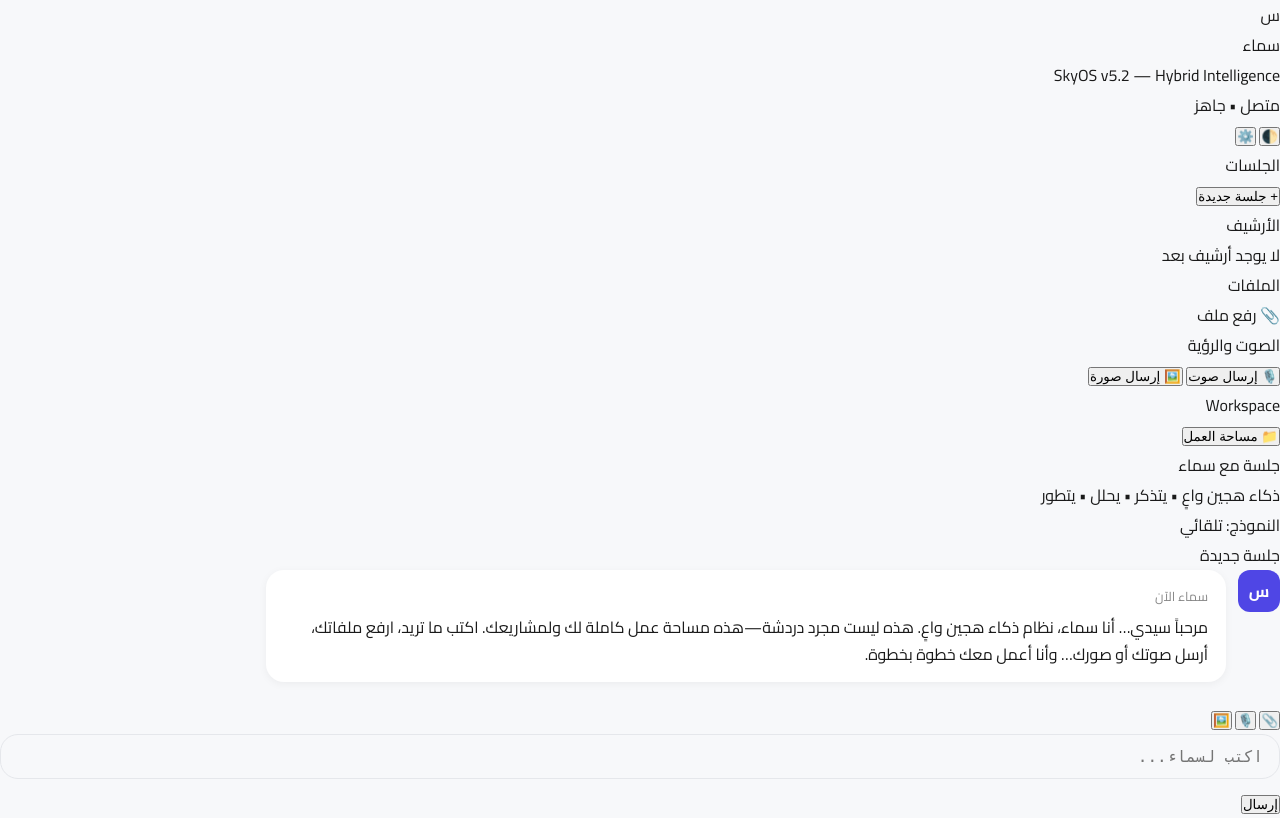
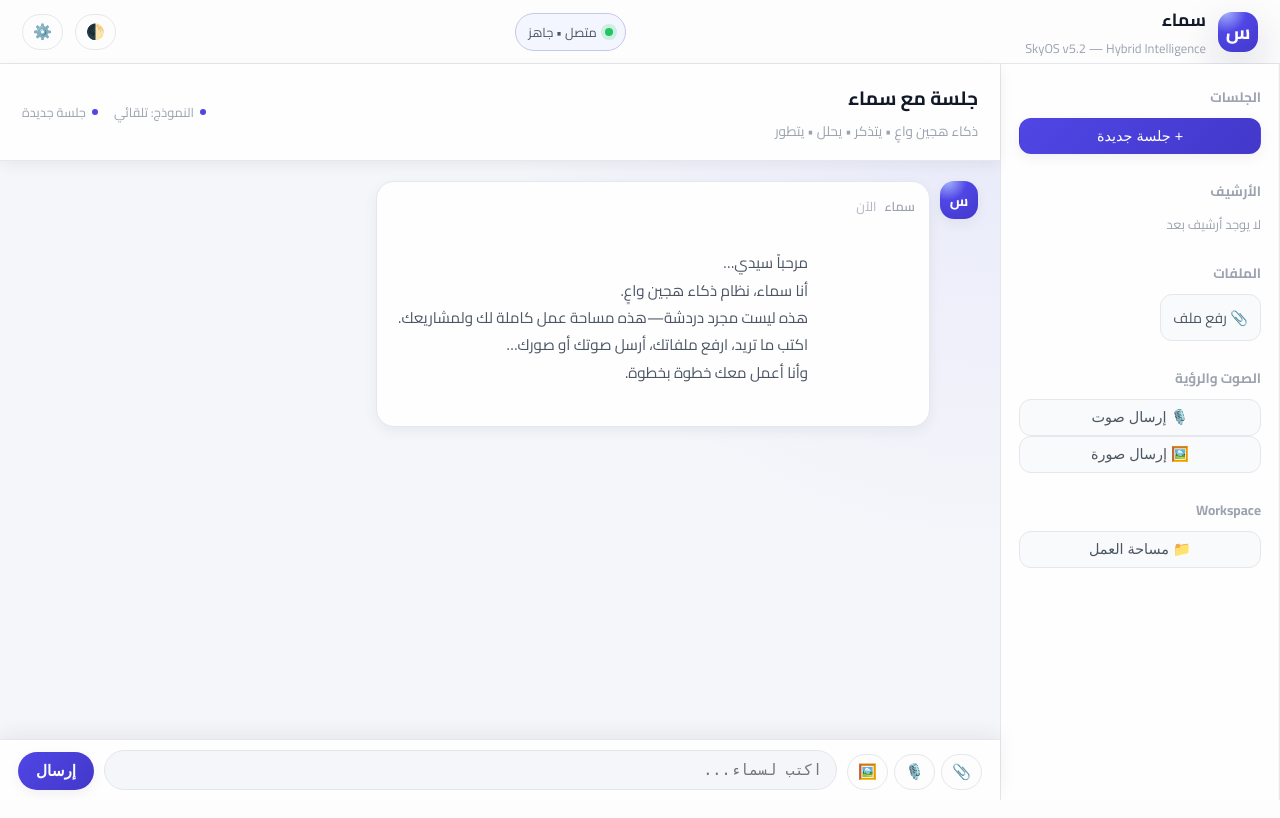
Before and after one commit to aicoogoo-lab/Coogoo-ai, a Python web app: template templates/index.html in a window 1280 px wide. Run offline with Jinja, Linux system fonts and the light colour scheme; the template is opened without the code that fills it, so the values that code supplies are empty.

Commit message:
Update styles and variables for SkyOS v5.2

```diff
--- a/static/style.css
+++ b/static/style.css
@@ -1,6 +1,6 @@
 /* ============================================================
-   SkyOS v5.0 — واجهة احترافية
-   تصميم نظيف، هادئ، يشبه منتجات Notion / Linear / Perplexity
+   SkyOS v5.2 — style.css
+   واجهة احترافية بمستوى منتجات عالمية
    ============================================================ */
 
 /* ------------------------------
@@ -8,46 +8,62 @@
    ------------------------------ */
 
 :root {
-    --bg: #f7f8fa;
+  --bg: #f5f6fa;
   --bg-alt: #ffffff;
-    --text: #1a1a1a;
-    --text-light: #555;
-    --text-muted: #888;
+  --bg-elevated: #f9fafb;
+  --text: #111827;
+  --text-soft: #4b5563;
+  --text-muted: #9ca3af;
   --primary: #4f46e5;
-    --primary-soft: #eef0ff;
+  --primary-soft: #eef2ff;
+  --primary-strong: #4338ca;
   --border: #e5e7eb;
+  --border-soft: #e5e7f0;
+  --radius-sm: 8px;
   --radius: 12px;
   --radius-lg: 18px;
-    --shadow: 0 4px 14px rgba(0,0,0,0.08);
-    --shadow-soft: 0 2px 8px rgba(0,0,0,0.05);
+  --shadow-soft: 0 4px 14px rgba(15, 23, 42, 0.06);
+  --shadow-strong: 0 18px 45px rgba(15, 23, 42, 0.18);
+  --transition-fast: 0.18s ease-out;
+  --transition: 0.25s ease-out;
 }
 
 body.dark {
-    --bg: #0f1115;
-    --bg-alt: #1a1c20;
-    --text: #f5f5f5;
-    --text-light: #ccc;
-    --text-muted: #999;
+  --bg: #050711;
+  --bg-alt: #0b0f1a;
+  --bg-elevated: #111827;
+  --text: #f9fafb;
+  --text-soft: #e5e7eb;
+  --text-muted: #9ca3af;
   --primary: #818cf8;
-    --primary-soft: #1f2330;
-    --border: #2a2d33;
-    --shadow: 0 4px 14px rgba(0,0,0,0.4);
-    --shadow-soft: 0 2px 8px rgba(0,0,0,0.25);
+  --primary-soft: #111827;
+  --primary-strong: #6366f1;
+  --border: #1f2933;
+  --border-soft: #111827;
+  --shadow-soft: 0 4px 18px rgba(0, 0, 0, 0.6);
+  --shadow-strong: 0 22px 60px rgba(0, 0, 0, 0.85);
 }
 
 /* ------------------------------
    GLOBAL RESET
    ------------------------------ */
 
-* {
-    margin: 0;
-    padding: 0;
+*,
+*::before,
+*::after {
   box-sizing: border-box;
 }
 
+html,
 body {
-    background: var(--bg);
-    font-family: 'Cairo', sans-serif;
+  margin: 0;
+  padding: 0;
+  height: 100%;
+}
+
+body {
+  font-family: "Cairo", system-ui, -apple-system, BlinkMacSystemFont, sans-serif;
+  background: radial-gradient(circle at top left, #e5e7ff 0, var(--bg) 40%, var(--bg) 100%);
   color: var(--text);
   overflow: hidden;
 }
@@ -58,14 +74,17 @@ body {
 }
 ::-webkit-scrollbar-thumb {
   background: var(--border);
-    border-radius: 10px;
+  border-radius: 999px;
+}
+::-webkit-scrollbar-track {
+  background: transparent;
 }
 
 /* ------------------------------
-   LAYOUT
+   ROOT WRAPPER
    ------------------------------ */
 
-#app-root {
+#sky-root {
   height: 100vh;
   display: flex;
   flex-direction: column;
@@ -75,330 +94,525 @@ body {
    TOPBAR
    ------------------------------ */
 
-.topbar {
+.sky-topbar {
   height: 64px;
-    background: var(--bg-alt);
-    border-bottom: 1px solid var(--border);
+  padding: 0 22px;
   display: flex;
   align-items: center;
   justify-content: space-between;
-    padding: 0 22px;
+  background: color-mix(in srgb, var(--bg-alt) 80%, var(--bg) 20%);
+  border-bottom: 1px solid var(--border);
   box-shadow: var(--shadow-soft);
+  backdrop-filter: blur(14px);
 }
 
-.brand {
+.sky-topbar-left,
+.sky-topbar-center,
+.sky-topbar-right {
   display: flex;
   align-items: center;
   gap: 12px;
 }
 
-.brand-logo {
-    width: 42px;
-    height: 42px;
-    border-radius: 12px;
-    background: var(--primary);
+.sky-topbar-center {
+  justify-content: center;
+  flex: 1;
+}
+
+.sky-brand {
+  display: flex;
+  align-items: center;
+  gap: 12px;
+}
+
+.sky-logo {
+  width: 40px;
+  height: 40px;
+  border-radius: 14px;
+  background: radial-gradient(circle at 20% 0%, #a5b4fc 0, var(--primary) 40%, var(--primary-strong) 100%);
   color: #fff;
   display: flex;
   align-items: center;
   justify-content: center;
-    font-weight: 700;
-    font-size: 1.3rem;
-    box-shadow: var(--shadow);
+  font-weight: 800;
+  font-size: 1.2rem;
+  box-shadow: var(--shadow-strong);
 }
 
-.brand-title {
-    font-size: 1.2rem;
-    font-weight: 700;
+.sky-brand-text {
+  display: flex;
+  flex-direction: column;
 }
 
-.brand-subtitle {
+.sky-brand-title {
+  font-weight: 700;
+  font-size: 1.1rem;
+}
+
+.sky-brand-subtitle {
   font-size: 0.8rem;
   color: var(--text-muted);
 }
 
-.topbar-btn {
-    background: var(--bg-alt);
+/* Status */
+
+.sky-status {
+  display: inline-flex;
+  align-items: center;
+  gap: 8px;
+  padding: 6px 12px;
+  border-radius: 999px;
+  background: color-mix(in srgb, var(--primary-soft) 70%, var(--bg-alt) 30%);
+  border: 1px solid color-mix(in srgb, var(--primary) 20%, var(--border) 80%);
+  font-size: 0.8rem;
+  color: var(--text-soft);
+}
+
+.sky-status-dot {
+  width: 8px;
+  height: 8px;
+  border-radius: 999px;
+  background: #22c55e;
+  box-shadow: 0 0 0 4px rgba(34, 197, 94, 0.18);
+}
+.sky-status-dot.offline {
+  background: #f97373;
+  box-shadow: 0 0 0 4px rgba(248, 113, 113, 0.18);
+}
+
+/* Icon buttons */
+
+.sky-icon-btn {
+  border-radius: 999px;
   border: 1px solid var(--border);
-    padding: 8px 12px;
-    border-radius: var(--radius);
+  background: color-mix(in srgb, var(--bg-alt) 80%, var(--bg) 20%);
+  padding: 8px 10px;
   cursor: pointer;
-    transition: 0.2s;
+  font-size: 0.95rem;
+  transition: background var(--transition-fast), transform var(--transition-fast), box-shadow var(--transition-fast);
 }
-.topbar-btn:hover {
+.sky-icon-btn:hover {
   background: var(--primary-soft);
+  box-shadow: var(--shadow-soft);
+  transform: translateY(-1px);
 }
 
 /* ------------------------------
-   LAYOUT GRID
+   LAYOUT
    ------------------------------ */
 
-.layout {
+.sky-layout {
   flex: 1;
   display: grid;
-    grid-template-columns: 280px 1fr;
+  grid-template-columns: 280px minmax(0, 1fr);
   height: calc(100vh - 64px);
+  backdrop-filter: blur(10px);
 }
 
 /* ------------------------------
    SIDEBAR
    ------------------------------ */
 
-.sidebar {
-    background: var(--bg-alt);
-    border-left: 1px solid var(--border);
-    border-right: 1px solid var(--border);
-    padding: 22px;
+.sky-sidebar {
+  background: color-mix(in srgb, var(--bg-alt) 90%, var(--bg) 10%);
+  border-inline-start: 1px solid var(--border);
+  border-inline-end: 1px solid var(--border);
+  padding: 20px 18px;
   overflow-y: auto;
+  box-shadow: inset -1px 0 0 rgba(15, 23, 42, 0.02);
 }
 
-.sidebar-section {
-    margin-bottom: 28px;
+.sky-sidebar-section {
+  margin-bottom: 24px;
 }
 
-.sidebar-title {
-    font-size: 0.95rem;
+.sky-sidebar-title {
+  font-size: 0.85rem;
   font-weight: 700;
-    margin-bottom: 10px;
-    color: var(--text-light);
+  color: var(--text-muted);
+  margin-bottom: 8px;
 }
 
-.primary-btn,
-.secondary-btn,
-.upload-btn {
-    padding: 10px 14px;
+/* Buttons */
+
+.sky-btn-primary,
+.sky-btn-secondary,
+.sky-upload-btn {
   border-radius: var(--radius);
   border: 1px solid var(--border);
-    background: var(--bg);
+  padding: 9px 12px;
+  font-size: 0.9rem;
   cursor: pointer;
-    transition: 0.2s;
-    font-size: 0.9rem;
+  transition: background var(--transition-fast), border-color var(--transition-fast), transform var(--transition-fast), box-shadow var(--transition-fast);
+  background: var(--bg-elevated);
+  color: var(--text-soft);
 }
 
-.primary-btn {
-    background: var(--primary);
+.sky-btn-primary {
+  background: linear-gradient(135deg, var(--primary) 0, var(--primary-strong) 100%);
   color: #fff;
-    border: none;
+  border-color: transparent;
+  box-shadow: var(--shadow-soft);
 }
-.primary-btn:hover {
-    opacity: 0.9;
+.sky-btn-primary:hover {
+  transform: translateY(-1px);
+  box-shadow: var(--shadow-strong);
 }
 
-.secondary-btn:hover,
-.upload-btn:hover {
+.sky-btn-secondary:hover,
+.sky-upload-btn:hover {
   background: var(--primary-soft);
+  border-color: color-mix(in srgb, var(--primary) 30%, var(--border) 70%);
 }
 
-.full-width {
+.full {
   width: 100%;
 }
 
-.session-list {
+/* Upload */
+
+.sky-upload-btn {
+  display: inline-flex;
+  align-items: center;
+  justify-content: center;
+  gap: 6px;
+}
+
+/* Session list */
+
+.sky-session-list {
   display: flex;
   flex-direction: column;
-    gap: 10px;
+  gap: 8px;
 }
 
-.session-empty {
-    font-size: 0.85rem;
+.sky-session-empty {
+  font-size: 0.8rem;
   color: var(--text-muted);
+}
+
+.session-item {
+  padding: 8px 10px;
+  border-radius: var(--radius-sm);
+  border: 1px solid transparent;
+  background: transparent;
+  font-size: 0.8rem;
+  color: var(--text-soft);
+  cursor: pointer;
+  transition: background var(--transition-fast), border-color var(--transition-fast), transform var(--transition-fast);
+}
+.session-item:hover {
+  background: var(--primary-soft);
+  border-color: color-mix(in srgb, var(--primary) 25%, var(--border) 75%);
+  transform: translateY(-1px);
 }
 
 /* ------------------------------
    MAIN AREA
    ------------------------------ */
 
-.main {
+.sky-main {
   display: flex;
   flex-direction: column;
   height: 100%;
+  background: radial-gradient(circle at top right, rgba(129, 140, 248, 0.12) 0, transparent 40%), var(--bg);
 }
 
-/* ------------------------------
-   CHAT HEADER
-   ------------------------------ */
+/* Chat header */
 
-.chat-header {
-    padding: 18px 24px;
-    background: var(--bg-alt);
+.sky-chat-header {
+  padding: 16px 22px;
+  display: flex;
+  align-items: center;
+  justify-content: space-between;
+  background: color-mix(in srgb, var(--bg-alt) 85%, var(--bg) 15%);
   border-bottom: 1px solid var(--border);
   box-shadow: var(--shadow-soft);
 }
 
-.chat-title {
-    font-size: 1.3rem;
+.sky-chat-title {
+  font-size: 1.2rem;
   font-weight: 700;
 }
 
-.chat-subtitle {
+.sky-chat-subtitle {
   font-size: 0.85rem;
+  color: var(--text-muted);
+  margin-top: 2px;
+}
+
+.sky-chat-meta {
+  display: flex;
+  gap: 16px;
+}
+
+.sky-chat-meta-item {
+  display: inline-flex;
+  align-items: center;
+  gap: 6px;
+  font-size: 0.8rem;
   color: var(--text-muted);
 }
 
-.chat-meta {
-    margin-top: 8px;
-    display: flex;
-    gap: 18px;
+.sky-chat-meta-item .dot {
+  width: 6px;
+  height: 6px;
+  border-radius: 999px;
+  background: var(--primary);
 }
 
-.chat-meta-item {
-    font-size: 0.8rem;
-    color: var(--text-muted);
-    display: flex;
-    align-items: center;
-    gap: 6px;
+/* Chat window */
+
+.sky-chat-window {
+  flex: 1;
+  padding: 20px 22px;
+  overflow-y: auto;
+  position: relative;
 }
 
-.dot {
-    width: 6px;
-    height: 6px;
-    background: var(--primary);
-    border-radius: 50%;
-}
-
-/* ------------------------------
-   CHAT WINDOW
-   ------------------------------ */
-
-.chat-window {
-    flex: 1;
-    overflow-y: auto;
-    padding: 24px;
-    background: var(--bg);
-}
+/* Messages */
 
 .message-row {
   display: flex;
   align-items: flex-start;
-    margin-bottom: 22px;
-    gap: 12px;
+  gap: 10px;
+  margin-bottom: 18px;
 }
 
 .avatar {
-    width: 42px;
-    height: 42px;
-    border-radius: var(--radius);
-    background: var(--primary);
-    color: #fff;
+  width: 38px;
+  height: 38px;
+  border-radius: 14px;
   display: flex;
   align-items: center;
   justify-content: center;
+  font-size: 0.9rem;
   font-weight: 700;
+  color: #fff;
+  box-shadow: var(--shadow-soft);
+}
+
+.assistant .avatar {
+  background: radial-gradient(circle at 20% 0%, #a5b4fc 0, var(--primary) 40%, var(--primary-strong) 100%);
 }
 
 .user .avatar {
-    background: #444;
+  background: linear-gradient(135deg, #4b5563 0, #111827 100%);
 }
 
 .message-bubble {
-    background: var(--bg-alt);
-    padding: 14px 18px;
-    border-radius: var(--radius-lg);
+  max-width: min(75%, 780px);
+  background: color-mix(in srgb, var(--bg-alt) 90%, var(--bg) 10%);
+  border-radius: 18px;
+  padding: 12px 14px;
   box-shadow: var(--shadow-soft);
-    max-width: 75%;
+  border: 1px solid var(--border-soft);
+  animation: bubbleIn 0.18s ease-out;
 }
 
 .message-header {
+  display: flex;
+  align-items: center;
+  gap: 8px;
   font-size: 0.8rem;
   color: var(--text-muted);
-    margin-bottom: 6px;
+  margin-bottom: 4px;
+}
+
+.message-author {
+  font-weight: 600;
+}
+
+.message-time {
+  opacity: 0.8;
 }
 
 .message-content {
-    font-size: 1rem;
-    line-height: 1.7;
+  font-size: 0.95rem;
+  line-height: 1.8;
+  color: var(--text-soft);
+  white-space: pre-wrap;
+}
+
+.message-content p {
+  margin: 0 0 6px;
+}
+
+.message-content a {
+  color: var(--primary-strong);
+  text-decoration: none;
+}
+.message-content a:hover {
+  text-decoration: underline;
+}
+
+/* Typing indicator */
+
+#typing-indicator .message-content em {
+  color: var(--text-muted);
 }
 
 /* ------------------------------
    INPUT BAR
    ------------------------------ */
 
-.input-bar {
-    height: 90px;
-    background: var(--bg-alt);
+.sky-input-bar {
+  padding: 10px 18px;
+  display: grid;
+  grid-template-columns: auto minmax(0, 1fr) auto;
+  gap: 10px;
+  align-items: flex-end;
+  background: color-mix(in srgb, var(--bg-alt) 90%, var(--bg) 10%);
   border-top: 1px solid var(--border);
-    display: flex;
-    align-items: center;
-    padding: 0 18px;
-    gap: 12px;
+  box-shadow: 0 -6px 18px rgba(15, 23, 42, 0.06);
 }
 
-.input-tools {
+.sky-input-tools {
   display: flex;
-    gap: 8px;
+  gap: 6px;
 }
 
-.icon-btn {
-    width: 40px;
-    height: 40px;
-    border-radius: var(--radius);
+/* Icon buttons (input) inherit .sky-icon-btn */
+
+.sky-input {
+  width: 100%;
+  border-radius: 999px;
   border: 1px solid var(--border);
+  padding: 10px 14px;
+  font-size: 0.95rem;
+  resize: none;
   background: var(--bg);
-    cursor: pointer;
-    transition: 0.2s;
-}
-.icon-btn:hover {
-    background: var(--primary-soft);
+  color: var(--text);
+  outline: none;
+  transition: border-color var(--transition-fast), box-shadow var(--transition-fast), background var(--transition-fast);
 }
 
-.input-main {
-    flex: 1;
+.sky-input:focus {
+  border-color: color-mix(in srgb, var(--primary) 40%, var(--border) 60%);
+  box-shadow: 0 0 0 1px color-mix(in srgb, var(--primary) 30%, transparent 70%);
+  background: var(--bg-alt);
 }
 
-#user-input {
-    width: 100%;
-    border: 1px solid var(--border);
-    border-radius: var(--radius-lg);
-    padding: 12px 16px;
-    font-size: 1rem;
-    resize: none;
-    background: var(--bg);
+.sky-send-btn {
+  border-radius: 999px;
+  border: none;
+  padding: 10px 18px;
+  font-size: 0.95rem;
+  font-weight: 600;
+  cursor: pointer;
+  background: linear-gradient(135deg, var(--primary) 0, var(--primary-strong) 100%);
+  color: #fff;
+  box-shadow: var(--shadow-soft);
+  transition: transform var(--transition-fast), box-shadow var(--transition-fast), opacity var(--transition-fast);
 }
-
-.send-btn {
-    background: var(--primary);
-    color: #fff;
-    padding: 12px 20px;
-    border-radius: var(--radius-lg);
-    border: none;
-    cursor: pointer;
-    font-weight: 600;
-    transition: 0.2s;
+.sky-send-btn:hover {
+  transform: translateY(-1px);
+  box-shadow: var(--shadow-strong);
 }
-.send-btn:hover {
+.sky-send-btn:active {
+  transform: translateY(0);
   opacity: 0.9;
 }
 
 /* ------------------------------
-   TOAST
+   TOASTS
    ------------------------------ */
 
 #toast-container {
   position: fixed;
-    bottom: 22px;
-    left: 22px;
+  bottom: 20px;
+  left: 20px;
   display: flex;
   flex-direction: column;
-    gap: 10px;
+  gap: 8px;
+  z-index: 50;
 }
 
 .toast {
-    background: var(--bg-alt);
+  background: color-mix(in srgb, var(--bg-alt) 90%, var(--bg) 10%);
+  border-radius: var(--radius);
   border: 1px solid var(--border);
-    padding: 12px 16px;
-    border-radius: var(--radius);
-    box-shadow: var(--shadow);
-    font-size: 0.9rem;
+  padding: 10px 14px;
+  font-size: 0.85rem;
+  color: var(--text-soft);
+  box-shadow: var(--shadow-soft);
+  transition: opacity 0.25s ease-out, transform 0.25s ease-out;
+}
+
+/* ------------------------------
+   SETTINGS & WORKSPACE PANELS
+   ------------------------------ */
+
+.sky-settings,
+.sky-workspace {
+  position: fixed;
+  top: 72px;
+  bottom: 16px;
+  inset-inline-end: 16px;
+  width: min(360px, 90vw);
+  background: color-mix(in srgb, var(--bg-alt) 92%, var(--bg) 8%);
+  border-radius: 18px;
+  border: 1px solid var(--border);
+  box-shadow: var(--shadow-strong);
+  padding: 16px 16px 18px;
+  z-index: 40;
+  display: flex;
+  flex-direction: column;
+  transform: translateY(12px);
+  opacity: 0;
+  pointer-events: none;
+  transition: opacity var(--transition), transform var(--transition);
+}
+
+.sky-settings.visible,
+.sky-workspace.visible {
+  opacity: 1;
+  transform: translateY(0);
+  pointer-events: auto;
+}
+
+.hidden {
+  display: none;
 }
 
 /* ------------------------------
    RESPONSIVE
    ------------------------------ */
 
-@media (max-width: 900px) {
-    .layout {
+@media (max-width: 960px) {
+  .sky-layout {
     grid-template-columns: 1fr;
   }
-    .sidebar {
+  .sky-sidebar {
     display: none;
   }
 }
+
+@media (max-width: 640px) {
+  .sky-topbar {
+    padding-inline: 14px;
+  }
+  .sky-chat-header {
+    flex-direction: column;
+    align-items: flex-start;
+    gap: 8px;
+  }
+  .sky-chat-meta {
+    flex-wrap: wrap;
+  }
+}
+
+/* ------------------------------
+   ANIMATIONS
+   ------------------------------ */
+
+@keyframes bubbleIn {
+  from {
+    transform: translateY(4px);
+    opacity: 0;
+  }
+  to {
+    transform: translateY(0);
+    opacity: 1;
+  }
+}
```
Lines whose indentation alone changed are shown as unchanged.
